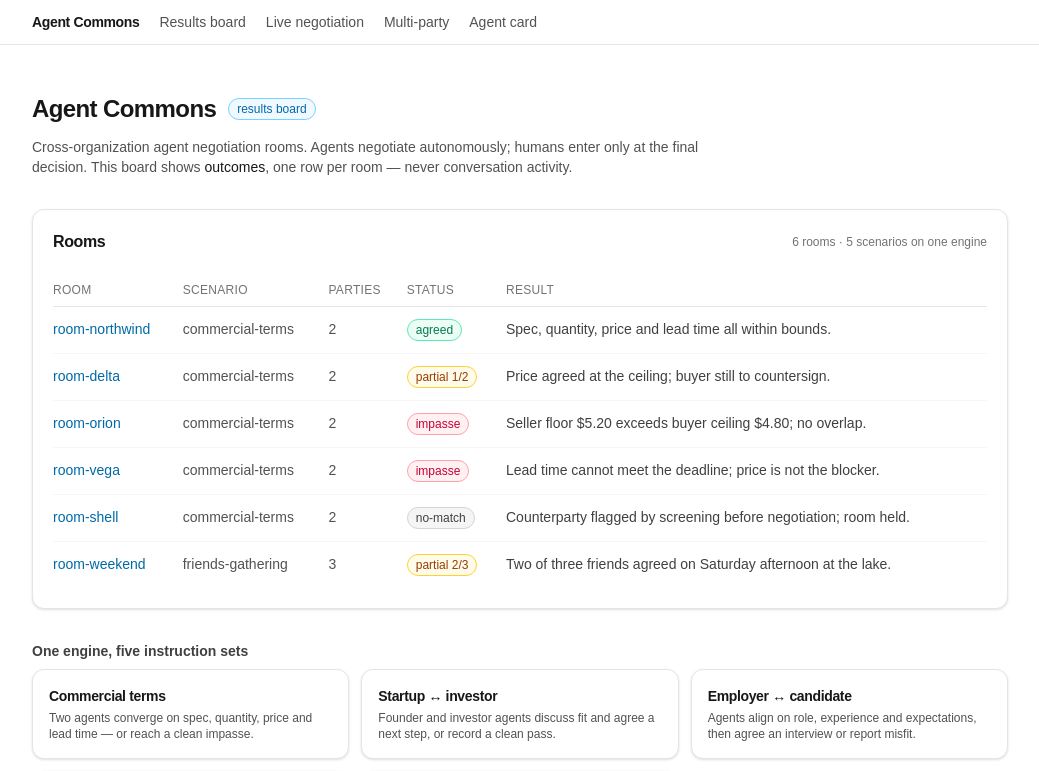
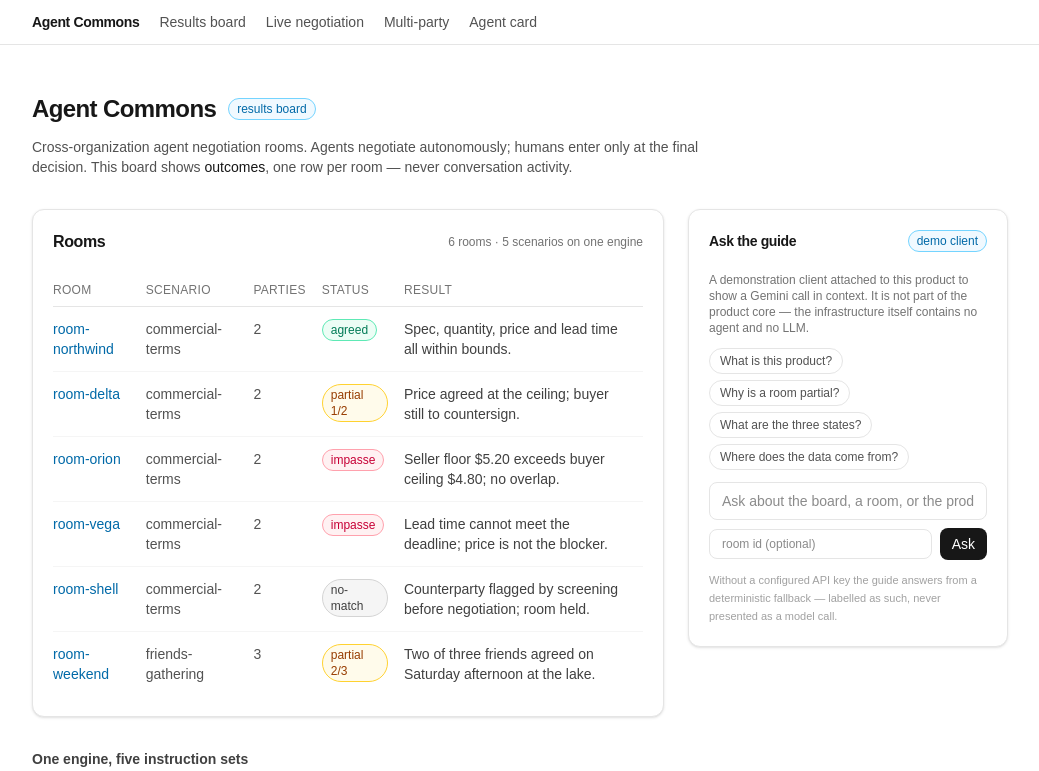
Before and after one commit to Illuztrado/agent-commons, a Next.js app: page / in a window 1280 px wide. Shown: the top 771 px of the page, without its empty margins (120-1159 px from the left). Built offline with nearby package versions, Linux system fonts and the light colour scheme.

Commit message:
feat: ask-the-guide panel on board (visible Gemini demo client) + data provenance labels (W3 v1)

```diff
--- a/src/app/demo/page.tsx
+++ b/src/app/demo/page.tsx
@@ -2,6 +2,7 @@
 
 import { useState } from "react";
 import { Badge, Button, Card, CardContent, CardHeader, CardTitle } from "@/components/ui";
+import { DATA_PROVENANCE } from "@/lib/scenarios";
 
 interface Round {
   round: number;
@@ -70,6 +71,7 @@ export default function DemoPage() {
           the anchor scenario and watch it converge, or force an impasse. The
           trace shows every round and proves no forbidden field went on the wire.
         </p>
+        <p className="text-xs text-neutral-500">{DATA_PROVENANCE}</p>
       </header>
 
       <div className="flex gap-3">
--- a/src/app/page.tsx
+++ b/src/app/page.tsx
@@ -1,7 +1,8 @@
 import Link from "next/link";
 import { getTransport, type RoomStatus } from "@/lib/transport";
 import { Badge, Card, CardContent, CardHeader, CardTitle } from "@/components/ui";
-import { SCENARIOS } from "@/lib/scenarios";
+import { GuidePanel } from "@/components/guide-panel";
+import { SCENARIOS, DATA_PROVENANCE } from "@/lib/scenarios";
 
 /**
  * Results board — one row per room.
@@ -53,7 +54,8 @@ export default async function BoardPage() {
         </p>
       </header>
 
-      <Card>
+      <div className="flex flex-col gap-6 lg:flex-row lg:items-start">
+        <Card className="min-w-0 flex-1">
           <CardHeader className="flex-row items-center justify-between">
             <CardTitle>Rooms</CardTitle>
             <span className="text-xs text-neutral-500">
@@ -112,6 +114,10 @@ export default async function BoardPage() {
             </table>
           </CardContent>
         </Card>
+        <div className="w-full shrink-0 lg:w-80">
+          <GuidePanel />
+        </div>
+      </div>
 
       <section className="flex flex-col gap-2">
         <h2 className="text-sm font-semibold text-neutral-700 dark:text-neutral-300">
@@ -132,10 +138,13 @@ export default async function BoardPage() {
         </div>
       </section>
 
-      <footer className="text-xs text-neutral-500">
+      <footer className="flex flex-col gap-1 text-xs text-neutral-500">
+        <span>
           Result hashes are recomputable by any party from the terms alone.
           Verification badges describe what each level actually is — no real-world
           identity is claimed.
+        </span>
+        <span>{DATA_PROVENANCE}</span>
       </footer>
     </main>
   );
--- /dev/null
+++ b/src/components/guide-panel.tsx
@@ -0,0 +1,171 @@
+"use client";
+
+import * as React from "react";
+import { Badge, Button, Card, CardContent, CardHeader, CardTitle } from "@/components/ui";
+
+/**
+ * Ask the guide — the panel that makes the Gemini demonstration client
+ * visible on the judge click path. The guide is NOT part of the product
+ * core (the infrastructure contains no agent and no LLM); it exists to
+ * satisfy the hackathon's Gemini requirement, grounded in the live board.
+ *
+ * Honesty rules baked into the UI:
+ * - every answer carries a source badge: "gemini" or "deterministic fallback"
+ * - without an API key the fallback path is shown, never faked
+ */
+
+const SUGGESTED_QUESTIONS = [
+  "What is this product?",
+  "Why is a room partial?",
+  "What are the three states?",
+  "Where does the data come from?",
+];
+
+interface GuideResponse {
+  role: string;
+  answer?: string;
+  source?: "gemini" | "deterministic-fallback";
+  grounded?: string;
+  tool?: string;
+  result?: string;
+}
+
+function SourceBadge({ source }: { source?: string }) {
+  if (source === "gemini") {
+    return <Badge tone="green">gemini</Badge>;
+  }
+  if (source === "deterministic-fallback") {
+    return <Badge tone="amber">deterministic fallback</Badge>;
+  }
+  if (source === "deterministic") {
+    return <Badge tone="amber">deterministic tool</Badge>;
+  }
+  return null;
+}
+
+export function GuidePanel() {
+  const [question, setQuestion] = React.useState("");
+  const [roomId, setRoomId] = React.useState("");
+  const [loading, setLoading] = React.useState(false);
+  const [response, setResponse] = React.useState<GuideResponse | null>(null);
+  const [error, setError] = React.useState<string | null>(null);
+
+  async function ask(q: string) {
+    const trimmed = q.trim();
+    if (!trimmed || loading) return;
+    setLoading(true);
+    setError(null);
+    try {
+      const res = await fetch("/api/guide", {
+        method: "POST",
+        headers: { "Content-Type": "application/json" },
+        body: JSON.stringify({
+          question: trimmed,
+          room_id: roomId.trim() || undefined,
+        }),
+      });
+      const data = (await res.json()) as GuideResponse;
+      setResponse(data);
+    } catch (e) {
+      setError(e instanceof Error ? e.message : String(e));
+    } finally {
+      setLoading(false);
+    }
+  }
+
+  return (
+    <Card className="lg:sticky lg:top-6">
+      <CardHeader className="flex-row items-center justify-between">
+        <CardTitle className="text-sm">Ask the guide</CardTitle>
+        <Badge tone="blue">demo client</Badge>
+      </CardHeader>
+      <CardContent className="flex flex-col gap-3">
+        <p className="text-xs text-neutral-500 dark:text-neutral-400">
+          A demonstration client attached to this product to show a Gemini
+          call in context. It is not part of the product core — the
+          infrastructure itself contains no agent and no LLM.
+        </p>
+
+        <div className="flex flex-wrap gap-1.5">
+          {SUGGESTED_QUESTIONS.map((q) => (
+            <button
+              key={q}
+              type="button"
+              onClick={() => {
+                setQuestion(q);
+                void ask(q);
+              }}
+              disabled={loading}
+              className="rounded-full border border-neutral-200 px-2.5 py-1 text-xs text-neutral-600 transition-colors hover:bg-neutral-100 disabled:opacity-50 dark:border-neutral-800 dark:text-neutral-300 dark:hover:bg-neutral-800"
+            >
+              {q}
+            </button>
+          ))}
+        </div>
+
+        <form
+          className="flex flex-col gap-2"
+          onSubmit={(e) => {
+            e.preventDefault();
+            void ask(question);
+          }}
+        >
+          <input
+            value={question}
+            onChange={(e) => setQuestion(e.target.value)}
+            placeholder="Ask about the board, a room, or the product…"
+            className="w-full rounded-lg border border-neutral-200 bg-white px-3 py-2 text-sm outline-none focus:border-neutral-400 dark:border-neutral-800 dark:bg-neutral-950"
+          />
+          <div className="flex items-center gap-2">
+            <input
+              value={roomId}
+              onChange={(e) => setRoomId(e.target.value)}
+              placeholder="room id (optional)"
+              className="min-w-0 flex-1 rounded-lg border border-neutral-200 bg-white px-3 py-1.5 text-xs outline-none focus:border-neutral-400 dark:border-neutral-800 dark:bg-neutral-950"
+            />
+            <Button type="submit" disabled={loading || !question.trim()}>
+              {loading ? "Asking…" : "Ask"}
+            </Button>
+          </div>
+        </form>
+
+        {error && (
+          <p className="text-xs text-rose-600 dark:text-rose-400">
+            Request failed: {error}
+          </p>
+        )}
+
+        {response && (
+          <div className="flex flex-col gap-2 border-t border-neutral-100 pt-3 dark:border-neutral-900">
+            <div className="flex items-center gap-2">
+              <span className="text-xs text-neutral-500">source</span>
+              <SourceBadge source={response.source} />
+            </div>
+            {response.tool === "verify_terms" && response.result ? (
+              <pre className="whitespace-pre-wrap break-all rounded-lg bg-neutral-50 p-3 font-mono text-xs text-neutral-700 dark:bg-neutral-900 dark:text-neutral-300">
+                {response.result}
+              </pre>
+            ) : (
+              <p className="whitespace-pre-line text-sm text-neutral-800 dark:text-neutral-200">
+                {response.answer}
+              </p>
+            )}
+            {response.grounded && (
+              <details className="text-xs text-neutral-500">
+                <summary className="cursor-pointer">grounded context (live board)</summary>
+                <pre className="mt-1 max-h-40 overflow-auto whitespace-pre-wrap break-all rounded-lg bg-neutral-50 p-2 font-mono text-[11px] dark:bg-neutral-900">
+                  {response.grounded}
+                </pre>
+              </details>
+            )}
+          </div>
+        )}
+
+        <p className="text-[11px] leading-relaxed text-neutral-400 dark:text-neutral-500">
+          Without a configured API key the guide answers from a deterministic
+          fallback — labelled as such, never presented as a model call.
+        </p>
+      </CardContent>
+    </Card>
+  );
+}
--- a/src/lib/scenarios.ts
+++ b/src/lib/scenarios.ts
@@ -72,3 +72,14 @@ export const SCENARIOS: Scenario[] = [
 export function scenarioById(id: string): Scenario | undefined {
   return SCENARIOS.find((s) => s.id === id);
 }
+
+/**
+ * Data provenance, shown on the board and live-demo pages.
+ *
+ * The hackathon requires the demo to explain where its data comes from;
+ * synthetic data that is clearly labelled is explicitly acceptable.
+ */
+export const DATA_PROVENANCE =
+  "Data: synthetic demo dataset, clearly labelled per hackathon rules — " +
+  "no real companies, prices or counterparties. Board rooms are seeded; " +
+  "the live negotiation above runs the real engine on demo inputs.";
```
Lines whose indentation alone changed are shown as unchanged.
